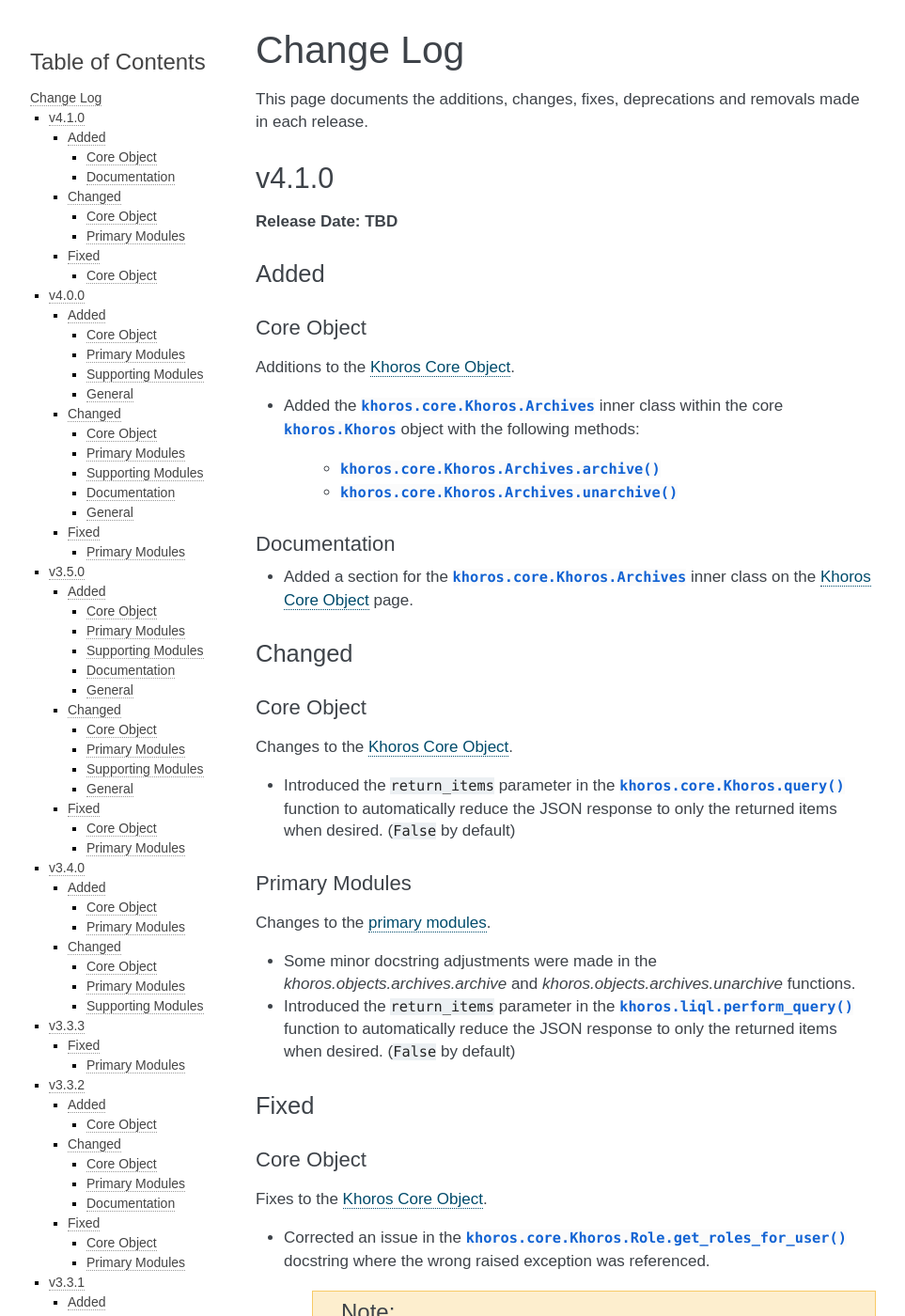
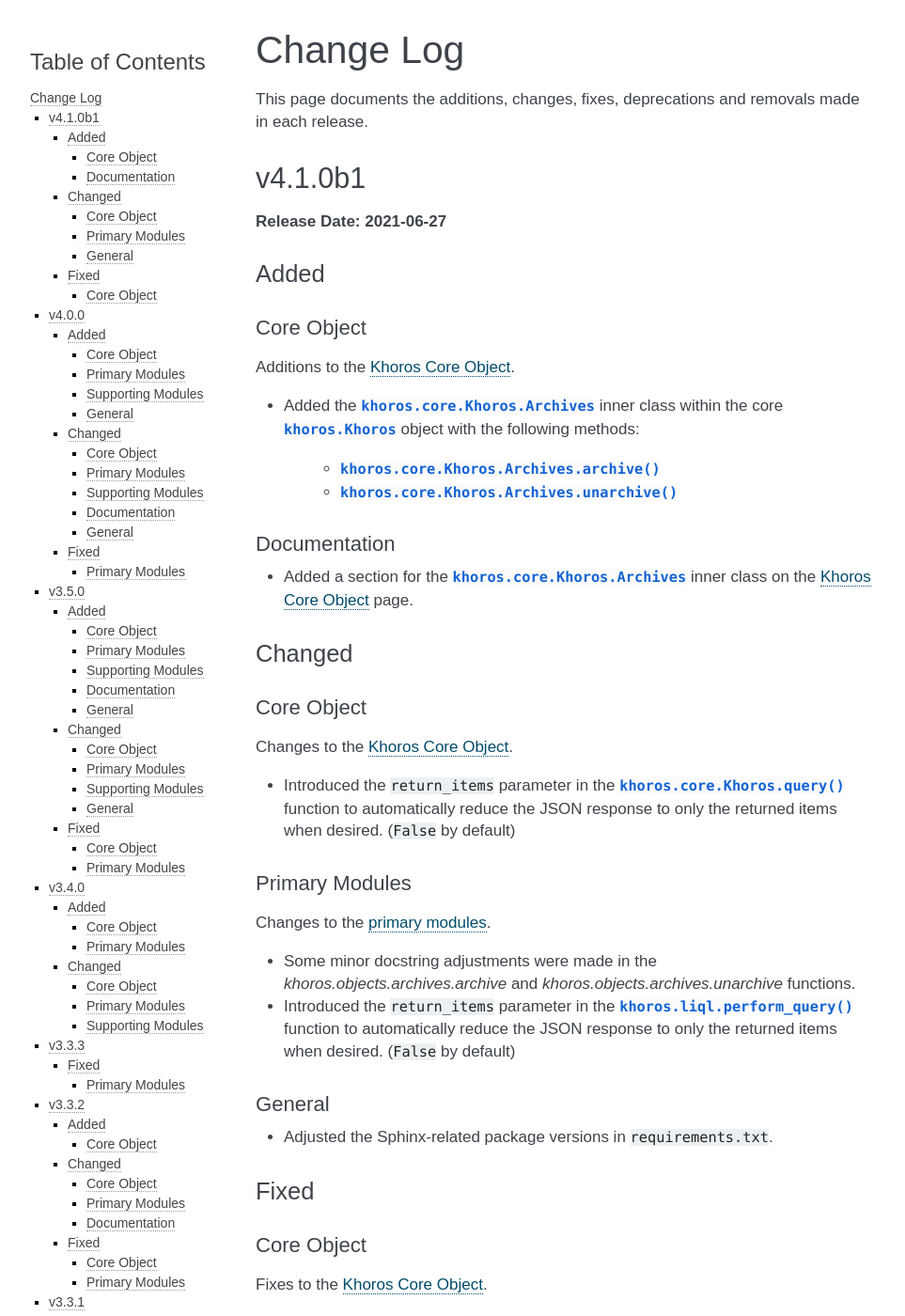
Before and after one commit to jeffshurtliff/khoros, a Sphinx documentation site: the page built from docs/changelog.rst, in a window 1280 px wide and 1400 px high. Shown: the whole window at 94% size, without its empty margins (148-1111 px from the left). Built offline with Sphinx 7.4.7, drawn with Linux system fonts in a browser that asks for light colours; the version number could not be read and is left out.

Commit message:
Updated the changelog to include all 4.1.0b1 notes thus far

```diff
--- a/docs/changelog.rst
+++ b/docs/changelog.rst
@@ -3,10 +3,10 @@
 ##########
 This page documents the additions, changes, fixes, deprecations and removals made in each release.
 
-******
-v4.1.0
-******
-**Release Date: TBD**
+********
+v4.1.0b1
+********
+**Release Date: 2021-06-27**
 
 Added
 =====
@@ -46,6 +46,10 @@
 * Introduced the ``return_items`` parameter in the :py:func:`khoros.liql.perform_query`
   function to automatically reduce the JSON response to only the returned items when
   desired. (``False`` by default)
+
+General
+-------
+* Adjusted the Sphinx-related package versions in ``requirements.txt``.
 
 Fixed
 =====
```
